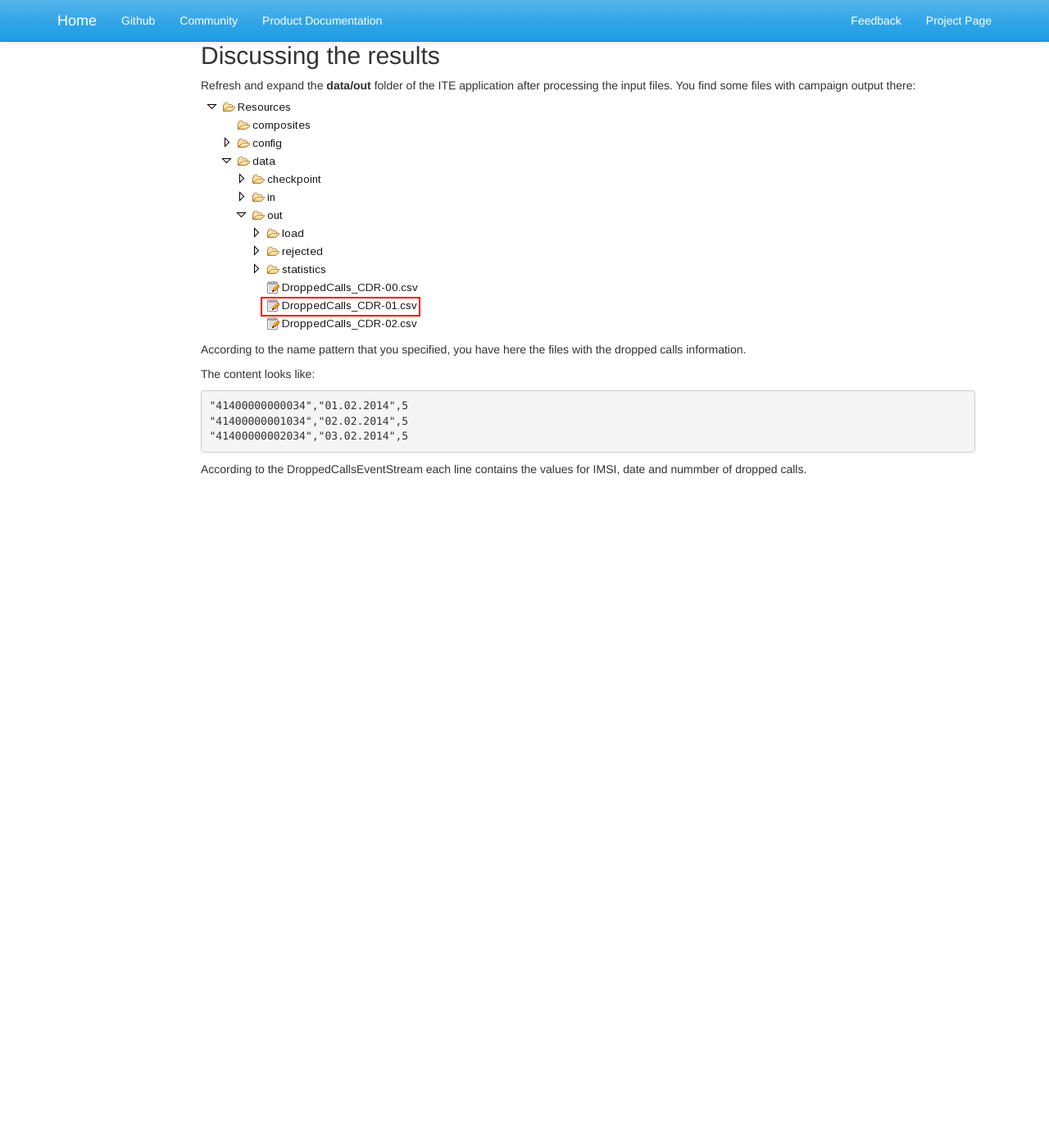
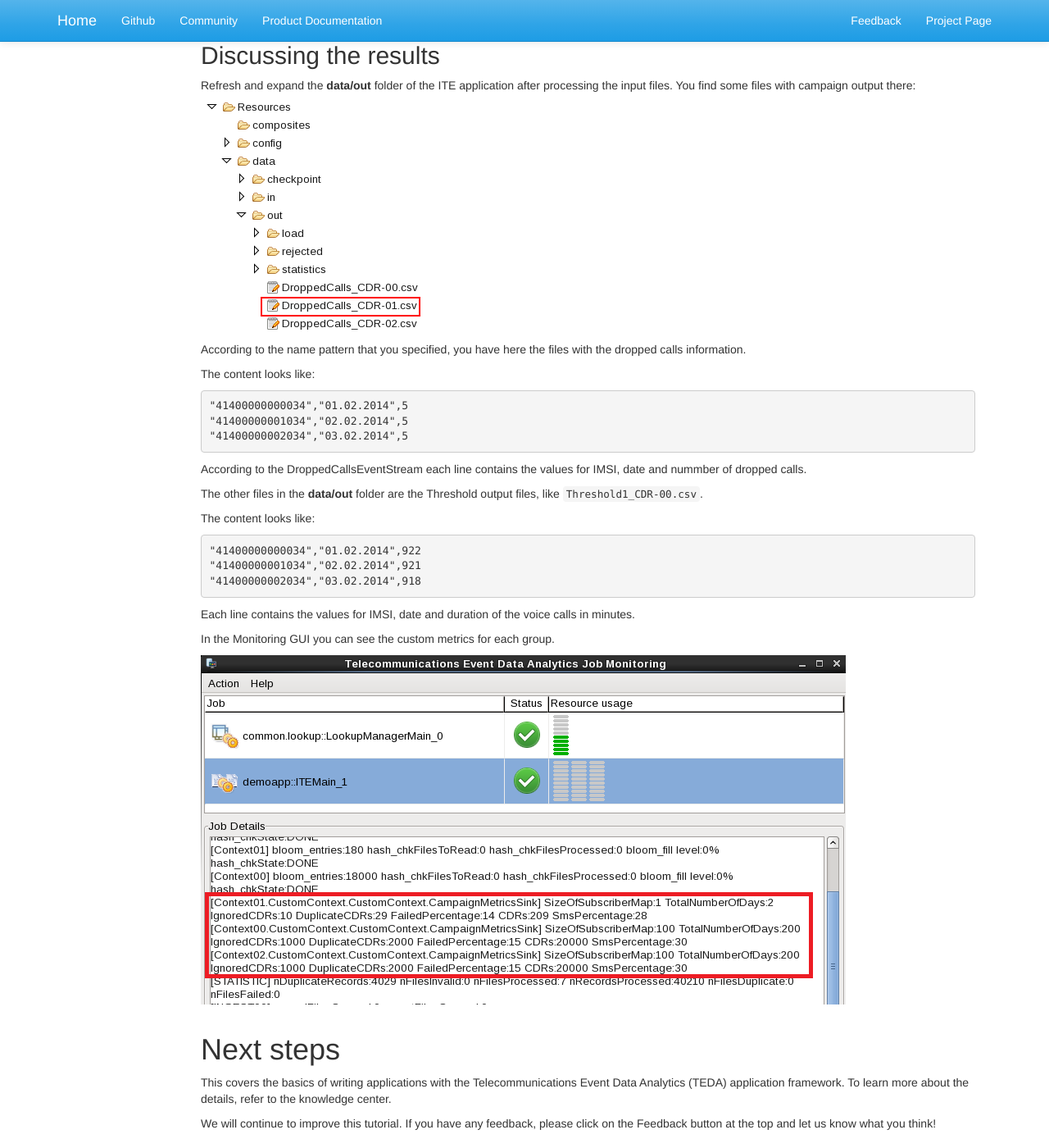
Before and after one commit to IBMStreams/streamsx.tutorial.teda, a Jekyll site: the page built from docs/1.0.2/Module-9/index.markdown, in a window 1280 px wide and 1400 px high, scrolled down 10420 px. Shown: the whole window at 82% size. Built offline with Jekyll 4.4.1, drawn with Linux system fonts in a browser that asks for light colours; nearby versions of some CDN libraries; library files that are not in the unit come from our copies; before the commit the page ends 11022 px from its top, so only the background shows below that.

Commit message:
Update index.markdown

```diff
--- a/docs/1.0.2/Module-9/index.markdown
+++ b/docs/1.0.2/Module-9/index.markdown
@@ -491,3 +491,24 @@ The content looks like:
     "41400000002034","03.02.2014",5
 
 According to the DroppedCallsEventStream each line contains the values for IMSI, date and nummber of dropped calls.
+
+The other files in the **data/out** folder are the Threshold output files, like `Threshold1_CDR-00.csv`.
+
+The content looks like:
+
+    "41400000000034","01.02.2014",922
+    "41400000001034","02.02.2014",921
+    "41400000002034","03.02.2014",918
+
+Each line contains the values for IMSI, date and duration of the voice calls in minutes.
+
+In the Monitoring GUI you can see the custom metrics for each group.
+
+<img src="/streamsx.tutorial.teda/images/1.0.2/module-09/MonitoringGUI_Metrics.png" alt="Custom Metrics"/>
+
+# Next steps
+
+This covers the basics of writing applications with the Telecommunications Event Data Analytics (TEDA) application framework. To learn more about the details, refer to the knowledge center.
+
+We will continue to improve this tutorial.
+If you have any feedback, please click on the Feedback button at the top and let us know what you think!
```
